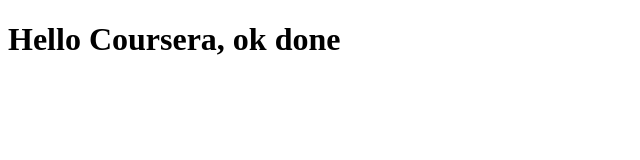
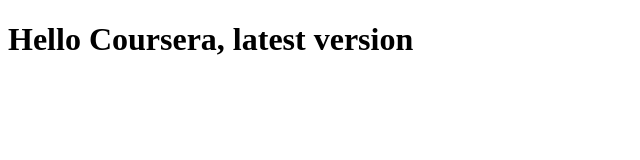
Before and after one commit to kubalkr/coursera-test, a plain HTML site: page index.html in a window 1280 px wide. Shown: the whole page, without its empty margins (0-640 px from the left). Drawn offline with Linux system fonts and the light colour scheme.

Commit message:
Updated index.html

```diff
--- a/index.html
+++ b/index.html
@@ -5,7 +5,7 @@
 		<title> Hello World</title>
 	</head>
 	<body>
-		<h1>Hello Coursera, ok done </h1>
+		<h1>Hello Coursera, latest version </h1>
 		<script id="__bs_script__">//<![CDATA[document.write("<script async src='http://HOST:3000/browser-sync/browser-sync-client.2.15.0.js'><\/script>".replace("HOST", location.hostname));//]]></script>
 	</body>
 </html>
```
